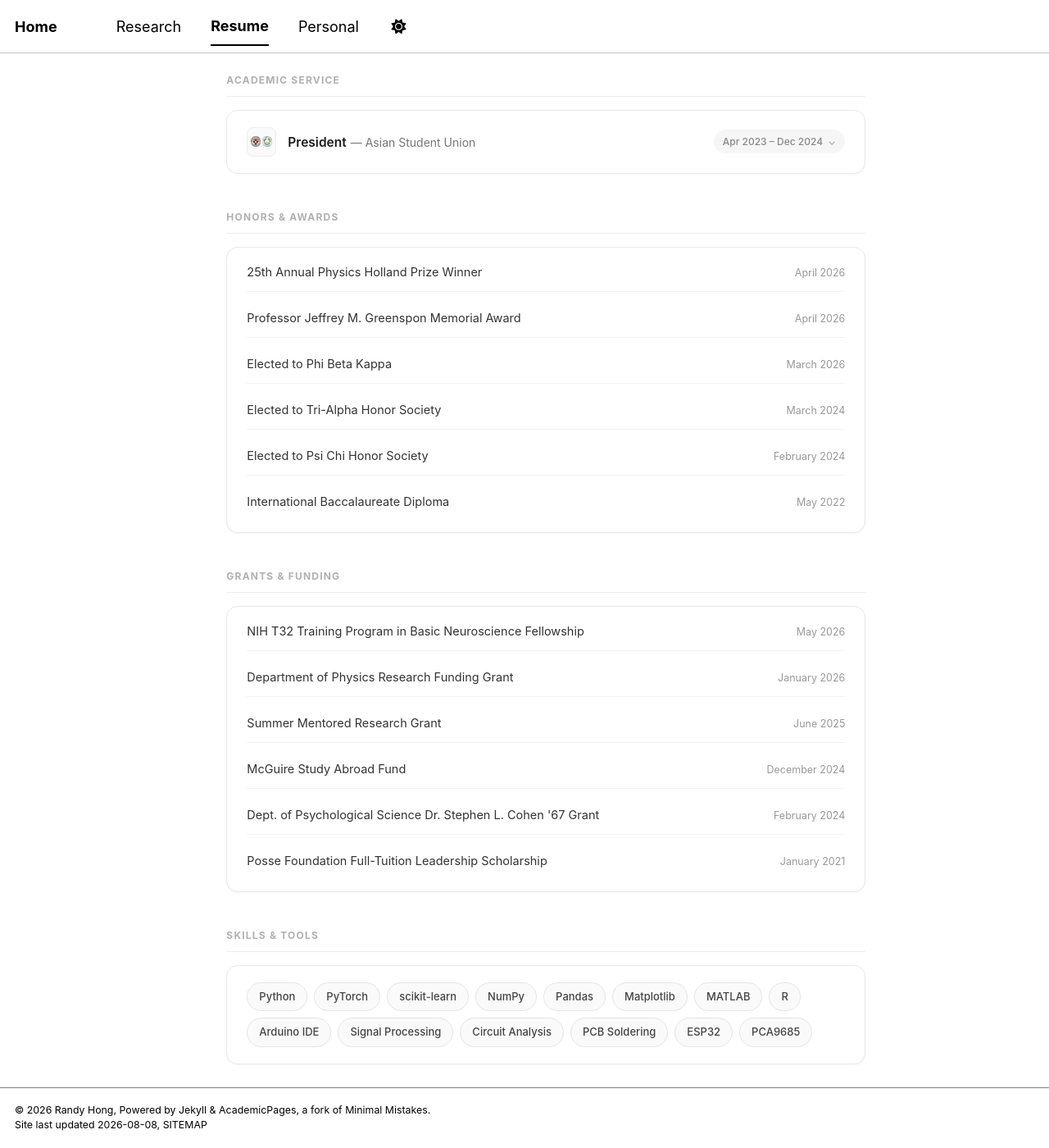
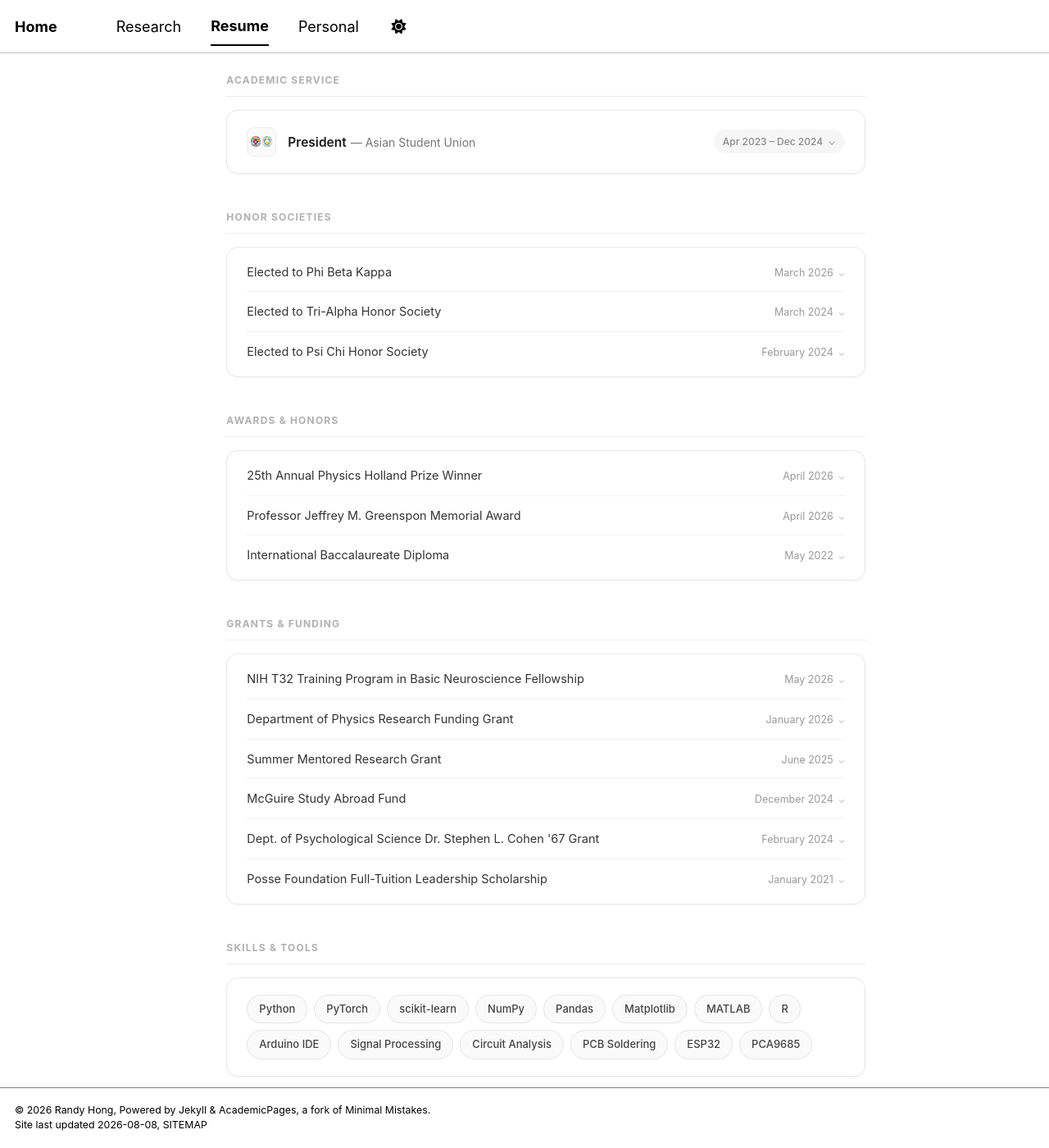
Before and after one commit to randyhongg/randyhongg.github.io, a Jekyll site: the page built from honors.md, in a window 1280 px wide and 1400 px high, scrolled down 932 px. Shown: the whole window at 82% size. Built offline with Jekyll 4.4.1, drawn with Linux system fonts in a browser that asks for light colours; a style sheet for code colours, icons or effects is not loaded; some of the changed lines change nothing that is shown.

Commit message:
Update honors.md

```diff
--- a/honors.md
+++ b/honors.md
@@ -158,29 +158,48 @@
 .honors-list {
   padding: 6px 24px;
 }
-.honors-list ul {
+.honor-item {
+  border-bottom: 1px solid #f2f2f2;
+}
+.honor-item:last-child {
+  border-bottom: none;
+}
+.honor-item summary {
+  cursor: pointer;
   list-style: none;
-  margin: 0;
-  padding: 0;
-}
-.honors-list li {
   display: flex;
   justify-content: space-between;
   align-items: baseline;
   gap: 16px;
   padding: 13px 0;
-  border-bottom: 1px solid #f2f2f2;
   font-size: 14.5px;
   color: #333;
 }
-.honors-list li:last-child {
-  border-bottom: none;
+.honor-item summary::-webkit-details-marker {
+  display: none;
 }
-.honors-list .honor-date {
+.honor-item .honor-date {
+  display: inline-flex;
+  align-items: center;
+  gap: 6px;
   font-size: 12.5px;
   color: #999;
   white-space: nowrap;
   font-style: normal;
+}
+.honor-item .honor-chevron {
+  font-size: 11px;
+  color: #bbb;
+  transition: transform 0.2s ease;
+}
+.honor-item[open] .honor-chevron {
+  transform: rotate(180deg);
+}
+.honor-item .honor-body {
+  padding: 0 0 16px;
+  font-size: 13.5px;
+  color: #666;
+  line-height: 1.55;
 }
 .skills-tags {
   display: flex;
@@ -317,30 +336,67 @@
 </div>
 </details>
 
-<div class="resume-section-title">Honors &amp; Awards</div>
+<div class="resume-section-title">Honor Societies</div>
 
 <div class="resume-card honors-list">
-<ul>
-<li><span>25th Annual Physics Holland Prize Winner</span><span class="honor-date">April 2026</span></li>
-<li><span>Professor Jeffrey M. Greenspon Memorial Award</span><span class="honor-date">April 2026</span></li>
-<li><span>Elected to Phi Beta Kappa</span><span class="honor-date">March 2026</span></li>
-<li><span>Elected to Tri-Alpha Honor Society</span><span class="honor-date">March 2024</span></li>
-<li><span>Elected to Psi Chi Honor Society</span><span class="honor-date">February 2024</span></li>
-<li><span>International Baccalaureate Diploma</span><span class="honor-date">May 2022</span></li>
-</ul>
+<details class="honor-item">
+<summary><span>Elected to Phi Beta Kappa</span><span class="honor-date">March 2026 <span class="honor-chevron">&#8964;</span></span></summary>
+<div class="honor-body">Add details about this honor here &mdash; e.g. what Phi Beta Kappa recognizes and how members are selected.</div>
+</details>
+<details class="honor-item">
+<summary><span>Elected to Tri-Alpha Honor Society</span><span class="honor-date">March 2024 <span class="honor-chevron">&#8964;</span></span></summary>
+<div class="honor-body">Add details about this honor here.</div>
+</details>
+<details class="honor-item">
+<summary><span>Elected to Psi Chi Honor Society</span><span class="honor-date">February 2024 <span class="honor-chevron">&#8964;</span></span></summary>
+<div class="honor-body">Add details about this honor here.</div>
+</details>
+</div>
+
+<div class="resume-section-title">Awards &amp; Honors</div>
+
+<div class="resume-card honors-list">
+<details class="honor-item">
+<summary><span>25th Annual Physics Holland Prize Winner</span><span class="honor-date">April 2026 <span class="honor-chevron">&#8964;</span></span></summary>
+<div class="honor-body">Add details about this award here.</div>
+</details>
+<details class="honor-item">
+<summary><span>Professor Jeffrey M. Greenspon Memorial Award</span><span class="honor-date">April 2026 <span class="honor-chevron">&#8964;</span></span></summary>
+<div class="honor-body">Add details about this award here.</div>
+</details>
+<details class="honor-item">
+<summary><span>International Baccalaureate Diploma</span><span class="honor-date">May 2022 <span class="honor-chevron">&#8964;</span></span></summary>
+<div class="honor-body">Add details about this credential here.</div>
+</details>
 </div>
 
 <div class="resume-section-title">Grants &amp; Funding</div>
 
 <div class="resume-card honors-list">
-<ul>
-<li><span>NIH T32 Training Program in Basic Neuroscience Fellowship</span><span class="honor-date">May 2026</span></li>
-<li><span>Department of Physics Research Funding Grant</span><span class="honor-date">January 2026</span></li>
-<li><span>Summer Mentored Research Grant</span><span class="honor-date">June 2025</span></li>
-<li><span>McGuire Study Abroad Fund</span><span class="honor-date">December 2024</span></li>
-<li><span>Dept. of Psychological Science Dr. Stephen L. Cohen '67 Grant</span><span class="honor-date">February 2024</span></li>
-<li><span>Posse Foundation Full-Tuition Leadership Scholarship</span><span class="honor-date">January 2021</span></li>
-</ul>
+<details class="honor-item">
+<summary><span>NIH T32 Training Program in Basic Neuroscience Fellowship</span><span class="honor-date">May 2026 <span class="honor-chevron">&#8964;</span></span></summary>
+<div class="honor-body">Add details about this fellowship here.</div>
+</details>
+<details class="honor-item">
+<summary><span>Department of Physics Research Funding Grant</span><span class="honor-date">January 2026 <span class="honor-chevron">&#8964;</span></span></summary>
+<div class="honor-body">Add details about this grant here.</div>
+</details>
+<details class="honor-item">
+<summary><span>Summer Mentored Research Grant</span><span class="honor-date">June 2025 <span class="honor-chevron">&#8964;</span></span></summary>
+<div class="honor-body">Add details about this grant here.</div>
+</details>
+<details class="honor-item">
+<summary><span>McGuire Study Abroad Fund</span><span class="honor-date">December 2024 <span class="honor-chevron">&#8964;</span></span></summary>
+<div class="honor-body">Add details about this fund here.</div>
+</details>
+<details class="honor-item">
+<summary><span>Dept. of Psychological Science Dr. Stephen L. Cohen '67 Grant</span><span class="honor-date">February 2024 <span class="honor-chevron">&#8964;</span></span></summary>
+<div class="honor-body">Add details about this grant here.</div>
+</details>
+<details class="honor-item">
+<summary><span>Posse Foundation Full-Tuition Leadership Scholarship</span><span class="honor-date">January 2021 <span class="honor-chevron">&#8964;</span></span></summary>
+<div class="honor-body">Add details about this scholarship here.</div>
+</details>
 </div>
 
 <div class="resume-section-title">Skills &amp; Tools</div>
```
